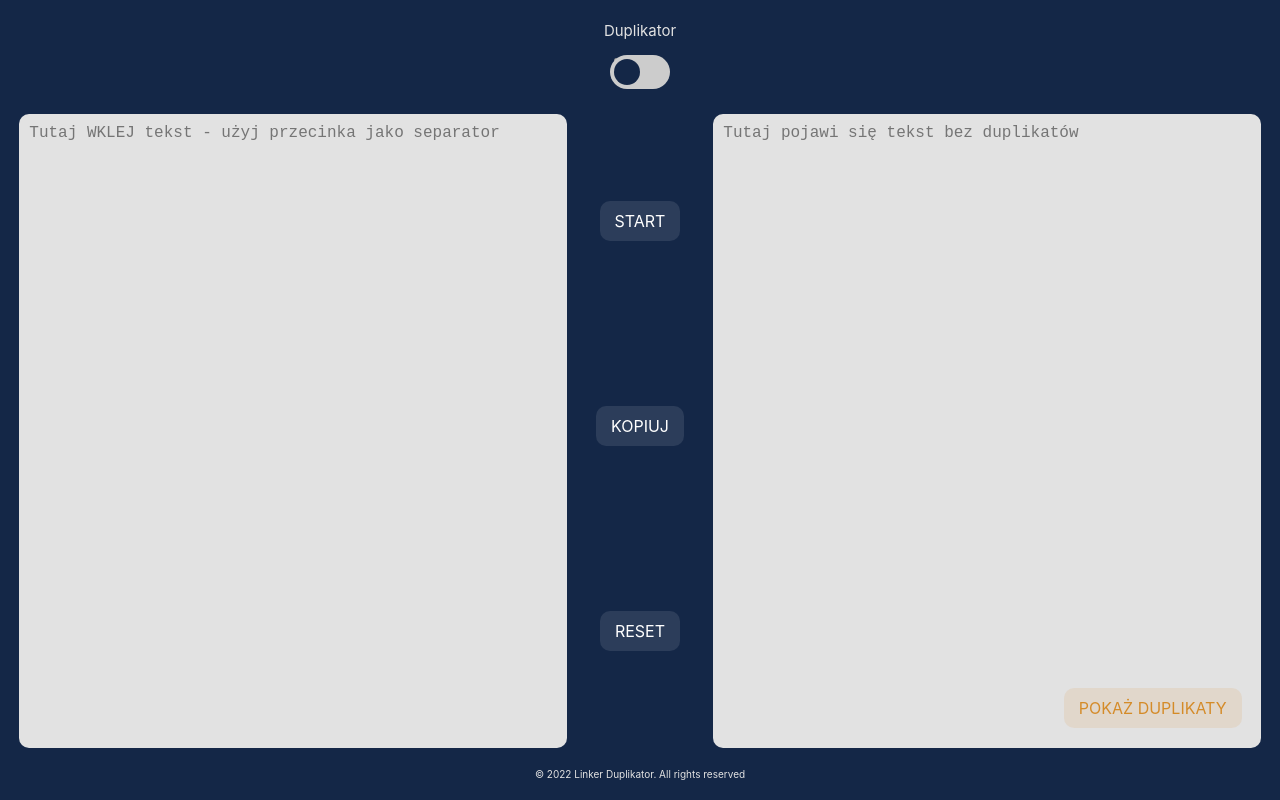
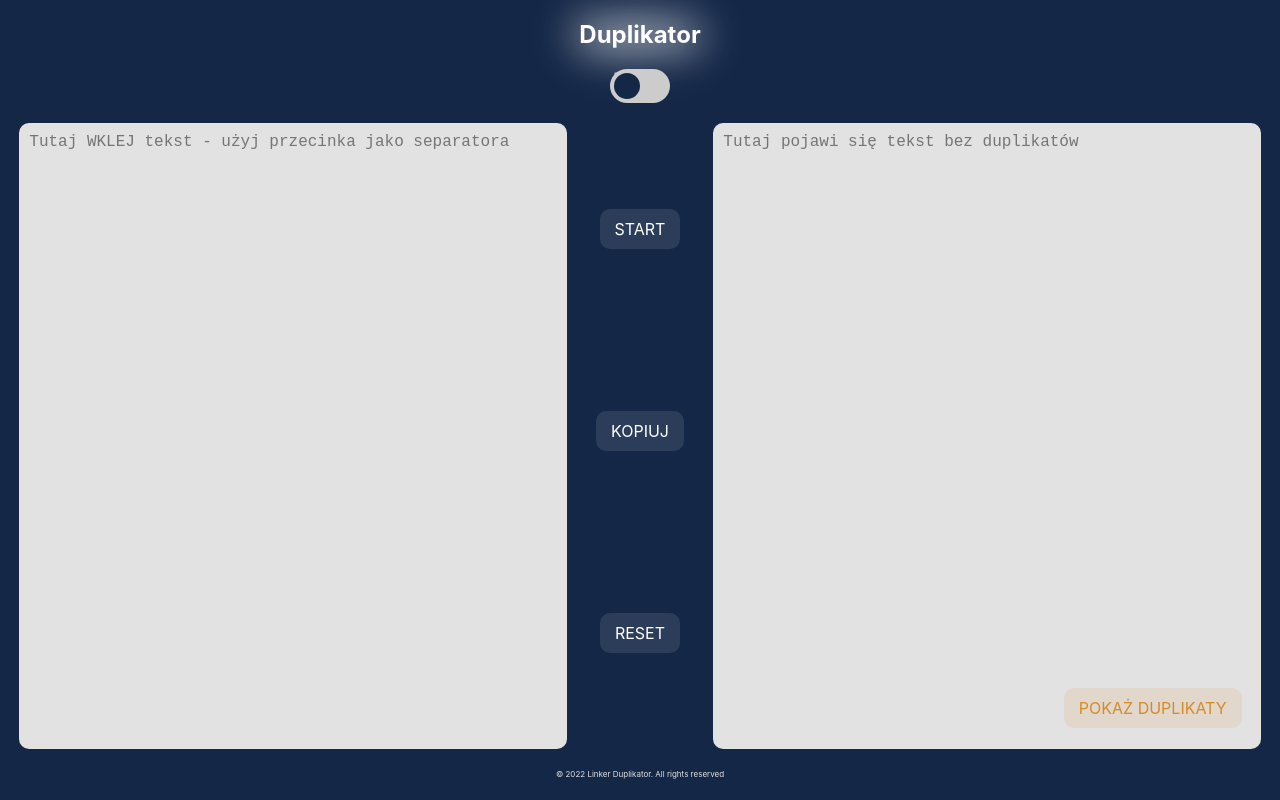
Before and after one commit to WojciechKKK/linker-duplicator-vite-typescript, a React (Vite) app: page / in a window 1280 px wide. Built offline with nearby package versions, Linux system fonts and the light colour scheme.

Commit message:
modify header

```diff
--- a/src/AppGlobalVariables.css
+++ b/src/AppGlobalVariables.css
@@ -32,7 +32,7 @@
   --header-font-size: 15px;
 
   /* FOOTER */
-  --footer-size: 10px;
+  --footer-size: 8px;
   --footer-text-color: var(--light-color);
 
   /* ALERT */
--- a/src/components/Duplicator/DuplicatorStyled.tsx
+++ b/src/components/Duplicator/DuplicatorStyled.tsx
@@ -11,8 +11,6 @@ const DuplicatorStyled = styled.div`
 
   @media screen and (min-width: 768px){
     flex-direction: row;
-    gap:10px
-    }
   }
 `
 const SectionStyled = styled.div`
--- a/src/components/Linker/LinkerStyled.tsx
+++ b/src/components/Linker/LinkerStyled.tsx
@@ -7,7 +7,7 @@ const LinkerStyled = styled.div`
   flex-direction: column;
   justify-content: center;
   align-items: stretch;
-  gap:10px
+  gap: 10px;
 `
 const SectionStyled = styled.div`
   text-align: center;
--- a/src/components/Switch/SwitchText/SwitchText.tsx
+++ b/src/components/Switch/SwitchText/SwitchText.tsx
@@ -1,6 +1,6 @@
-import SwitchTextStyled from './SwitchTextStyled';
 import { FunctionComponent } from 'react';
 import * as translate from '../../../data/translate.json';
+import './SwitchTextStyle.css';
 
 type SwitchTextProps = {
   visible: boolean
@@ -8,10 +8,11 @@ type SwitchTextProps = {
 
 const SwitchText:FunctionComponent<SwitchTextProps> = ({ visible }) => {
   const { linker, duplikator } = translate;
+  const headerText = visible ? linker : duplikator
   return (
-    <SwitchTextStyled isVisible={visible}>
-      { visible ? linker : duplikator }
-    </SwitchTextStyled>
+    <h2 data-text={headerText} className={headerText}>
+      {headerText}
+    </h2>
   )
 };
 
--- /dev/null
+++ b/src/components/Switch/SwitchText/SwitchTextStyle.css
@@ -0,0 +1,50 @@
+h2 {
+  position: relative;
+  color: #142747
+}
+
+.Linker::before, .Duplikator::before {
+  content: attr(data-text);
+  color: #fff;
+  position: absolute;
+  overflow: hidden;
+  white-space: nowrap;
+  border-right: 4px solid #fff;
+
+  filter: drop-shadow(0 0 20px #fff) drop-shadow(0 0 20px #fff);
+}
+
+.Linker::before {
+  animation: animate 1s linear 1;
+  animation-fill-mode: forwards;
+}
+.Duplikator::before {
+  animation: animate1 2s linear 1;
+  animation-fill-mode: forwards;
+}
+
+@keyframes animate {
+  0% {
+    width: 0;
+  }
+  99% {
+    border-right: 4px solid #fff;
+  }
+  100% {
+    width: 100%;
+    border-right: none
+  }
+}
+
+@keyframes animate1 {
+  0% {
+    width: 0;
+  }
+  99% {
+    border-right: 4px solid #fff;
+  }
+  100% {
+    width: 100%;
+    border-right: none
+  }
+}
--- a/src/components/common/Alert/Alert.tsx
+++ b/src/components/common/Alert/Alert.tsx
@@ -1,14 +1,24 @@
 import { FunctionComponent, useState } from 'react';
 import AlertStyled from './AlertStyled';
 import * as translations from '../../../data//translate.json';
+import Button from '../Button/Button';
+import {ButtonBackgroundStyled} from '../Button/ButtonStyled';
 
 interface AlertProps {
-  info: string
+  info: string,
+  warning?: boolean,
+  error?: boolean,
+  success?: boolean
 }
 
-const Alert: FunctionComponent<AlertProps> = ({ info }) => {
+const Alert: FunctionComponent<AlertProps> = ({ info, warning, error, success }) => {
   const { start, copy, reset } = translations.buttons;
   const { startAlert, copyAlert, resetAlert } = translations.alerts;
+
+  const alertProps = {
+    success: info == reset || info == copy,
+    error: info === start
+  }
 
   const setAlertInfo = (text: string) => {
     switch(text) {
@@ -28,7 +38,7 @@ const Alert: FunctionComponent<AlertProps> = ({ info }) => {
   }
 
   return (
-    <AlertStyled>
+    <AlertStyled {...alertProps}>
       {setAlertInfo(info)}
     </AlertStyled>
   )
--- a/src/components/common/Alert/AlertStyled.tsx
+++ b/src/components/common/Alert/AlertStyled.tsx
@@ -1,4 +1,10 @@
 import styled, { keyframes } from 'styled-components';
+
+interface AlertStyledProps {
+  warning?: boolean;
+  error?: boolean;
+  success?: boolean
+}
 
 const showAlert = keyframes`
   0% { margin-right: -200px }
@@ -9,9 +15,8 @@ const showAlertMobile = keyframes`
   100 % { margin-top: 0px;}
 `
 
-const AlertStyled = styled.div`
+const AlertStyled = styled.div<AlertStyledProps>`
   font-size: 13px;
-  background: rgba(0, 255, 0, 0.2);
   color: white;
   position: fixed;
   top: 0;
@@ -21,16 +26,30 @@ const AlertStyled = styled.div`
   margin-top: 0px;
   margin-right: 0px;
   width: 100%;
-  padding: 10px;
+  padding: 10px 0;
+
+  ${({ warning }) => warning && `
+    background-color: rgba(209,120,0,0.1);
+    color: rgba(209, 120, 0, 0.8);
+  `}
+  ${({ error }) => error && `
+    background-color: rgba(255,0,0,0.1);
+    color: rgba(255, 0, 0, 0.8);
+  `}
+  ${({ success }) => success && `
+    background-color: rgba(0,255,0,0.1);
+    color: rgba(0, 255, 0, 0.8);
+  `}
 
   animation: 0.5s ${showAlertMobile};
   animation-iteration-count: 1;
   animation-fill-mode: forwards;
 
   @media screen and (min-width: 768px){
-    width: 150px;
+    width: 200px;
     margin-top: 20px;
-    margin-right: 20px;
+    padding: 10px;
+    margin-right: 10px;
 
     border-radius: var(--text-area-border-radius-size);
     animation: 0.3s ${showAlert};
--- a/src/components/common/Button/Button.tsx
+++ b/src/components/common/Button/Button.tsx
@@ -8,10 +8,11 @@ type ButtonProps = {
   fnClick?: () => void,
   infoBtn?: boolean,
   errorBtn?: boolean,
-  showAlert?: boolean
+  showAlert?: boolean,
+  successBtn?: boolean
 }
 
-const Button: FunctionComponent<ButtonProps> = ({ text, fnClick, infoBtn, errorBtn, showAlert }) => {
+const Button: FunctionComponent<ButtonProps> = ({ text, fnClick, infoBtn, errorBtn, successBtn, showAlert }) => {
   const { visibleAlert, openAlert } = useAlert();
 
   const fnBtnClick = () => {
@@ -30,11 +31,19 @@ const Button: FunctionComponent<ButtonProps> = ({ text, fnClick, infoBtn, errorB
   return (
     <>
       <ButtonBoxStyled onClick={fnBtnClick}>
-          <ButtonBackgroundStyled infoBtn={infoBtn} errorBtn={errorBtn}>
+          <ButtonBackgroundStyled infoBtn={infoBtn} errorBtn={errorBtn} successBtn={successBtn}>
             <span>{text.toUpperCase()}</span>
           </ButtonBackgroundStyled>
       </ButtonBoxStyled>
-      { visibleAlert && <Alert info={text} /> }
+      { visibleAlert && (
+        <Alert
+          info={text}
+          warning={infoBtn}
+          error={errorBtn}
+          success={successBtn}
+          />
+        )
+      }
     </>
   )
 }
--- a/src/components/common/Button/ButtonStyled.tsx
+++ b/src/components/common/Button/ButtonStyled.tsx
@@ -3,6 +3,7 @@ import styled from "styled-components";
 interface ButtonBackgroundStyledProps {
   infoBtn?: boolean;
   errorBtn?: boolean;
+  successBtn?: boolean
 }
 
 const ButtonBoxStyled = styled.div`
@@ -23,6 +24,9 @@ const ButtonBackgroundStyled = styled.div<ButtonBackgroundStyledProps>`
   ${({ errorBtn }) => errorBtn && `
    color: rgba(255, 0, 0, 0.8);
   `}
+  ${({ successBtn }) => successBtn && `
+  color: rgba(0, 255, 0, 0.8);
+ `}
   transition: all 0.5s;
   position: relative;
   border-radius: var(--button-border-radius-size);
@@ -42,6 +46,9 @@ const ButtonBackgroundStyled = styled.div<ButtonBackgroundStyledProps>`
     ${({ errorBtn }) => errorBtn && `
       background-color: rgba(255,0,0,0.1);
     `}
+    ${({ successBtn }) => successBtn && `
+    background-color: rgba(0,255,0,0.1);
+  `}
     border-radius: var(--button-border-radius-size);
   }
   &:hover::before {
@@ -67,6 +74,9 @@ const ButtonBackgroundStyled = styled.div<ButtonBackgroundStyledProps>`
     ${({ errorBtn }) => errorBtn && `
       border: 1px solid rgba(209,0,0,0.8);
     `}
+    ${({ successBtn }) => successBtn && `
+    border: 1px solid rgba(0,209,0,0.8);
+  `}
   }
   &:hover::after {
     opacity: 1;
--- a/src/components/common/ButtonCopy/ButtonCopy.tsx
+++ b/src/components/common/ButtonCopy/ButtonCopy.tsx
@@ -6,15 +6,22 @@ import Alert from '../Alert/Alert';
 
 type ButtonCopyProps = {
   copyValue: object,
-  text: string
+  text: string,
 };
 
 const ButtonCopy: FunctionComponent<ButtonCopyProps> = ({ copyValue, text }) => {
   const { visibleAlert, openAlert } = useAlert();
+
+  const fnBtnClick = () => {
+    if(!visibleAlert ){
+      openAlert()
+    }
+  }
+
   return (
     <>
       <CopyToClipboard text={`${copyValue}`}>
-        <ButtonBoxStyled onClick={() => openAlert()}>
+        <ButtonBoxStyled onClick={fnBtnClick}>
           <ButtonBackgroundStyled>
             <span>{text.toUpperCase()}</span>
           </ButtonBackgroundStyled>
--- a/src/data/translate.json
+++ b/src/data/translate.json
@@ -1,7 +1,7 @@
 {
   "linker": "Linker",
   "duplikator": "Duplikator",
-  "inputPlaceholder": "Tutaj WKLEJ tekst - użyj przecinka jako separator",
+  "inputPlaceholder": "Tutaj WKLEJ tekst - użyj przecinka jako separatora",
   "inputPlaceholdertWithoutDuplicates": "Tutaj pojawi się tekst bez duplikatów",
   "linkerInputPlaceholder": "Link",
   "linkerOutputPlaceholder": "Rezultat",
@@ -20,7 +20,7 @@
   "alerts": {
     "startAlert": "Uzupełnij tekst!",
     "copyAlert": "Skopiowano do schowka",
-    "resetAlert": "Reset danych"
+    "resetAlert": "Dane zostały usunięte"
   },
   "noDuplicates": "Brak duplikatów",
   "duplicatesHeader": "Lista duplikatów"
--- a/src/utils/useAlert.tsx
+++ b/src/utils/useAlert.tsx
@@ -11,7 +11,10 @@ export const useAlert = (): UseAlert => {
   const [visibleAlert, setVisibleAlert] = useState(false)
 
   const openAlert = () => {
-    setVisibleAlert(true);
+    if(!visibleAlert){
+      setVisibleAlert(true);
+
+    }
     return setTimeout(() => {
       setVisibleAlert(false);
     }, TIME_TO_VISIBLE_ALERT)
```
